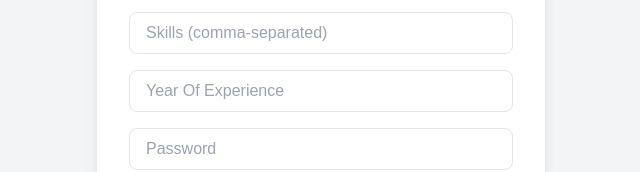
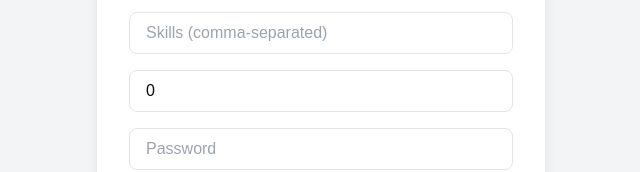
Before and after one commit to ankitku3101/TalentBridge, a Next.js app: page /auth/signup in a window 1280 px wide. Shown: the part 571-743 px from the top of the page, without its empty margins (319-959 px from the left). Built offline with nearby package versions, Linux system fonts and the light colour scheme.

Commit message:
signup yoe field updated to lowercase.

```diff
--- a/app/auth/signup/page.tsx
+++ b/app/auth/signup/page.tsx
@@ -20,7 +20,7 @@ const SignupPage = () => {
     position: '',
     hiringFor: '',
     contactNumber: '',
-    YOE:0
+    yoe:0
   });
 
   const [isSubmitting, setIsSubmitting] = useState(false);
@@ -46,7 +46,7 @@ const SignupPage = () => {
       position: '',
       hiringFor: '',
       contactNumber: '',
-      YOE:0
+      yoe:0
     });
   };
 
@@ -185,9 +185,9 @@ const SignupPage = () => {
               />
               <input
                 type="number"
-                name="YOE"
+                name="yoe"
                 placeholder="Year Of Experience"
-                value={formData.graduationYear}
+                value={formData.yoe}
                 onChange={handleChange}
                 required
                 className="w-full px-4 py-2 border rounded-lg"
```
